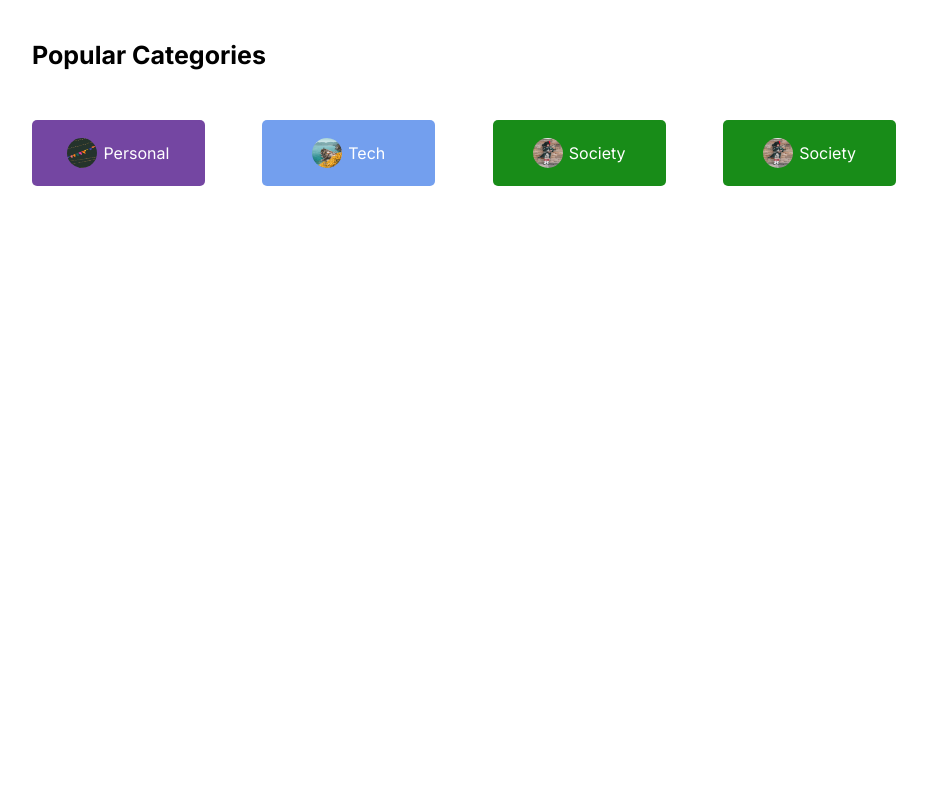
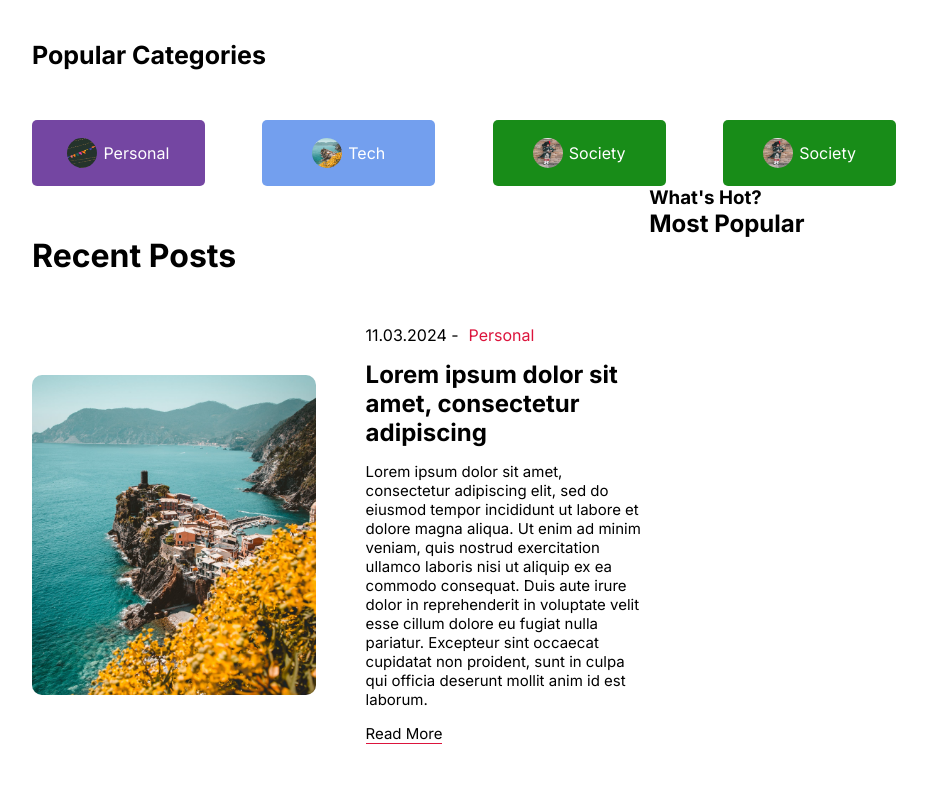
Before and after one commit to Edojonsnow/Next-Blog, a Next.js app: page / in a window 1280 px wide. Shown: the part 500-1296 px from the top of the page, without its empty margins (176-1103 px from the left). Before the commit the page ends 800 px from the top, so only its background shows below. Built offline with nearby package versions, Linux system fonts and the light colour scheme.

Commit message:
Added card list

```diff
--- a/src/app/globals.css
+++ b/src/app/globals.css
@@ -13,7 +13,7 @@
 }
 body {
   max-width: 100vw;
-  overflow: hidden;
+  overflow: auto;
 }
 a {
   color: inherit;
--- a/src/app/homepage.module.css
+++ b/src/app/homepage.module.css
@@ -0,0 +1,3 @@
+.content {
+  display: flex;
+}
--- a/src/components/Menu/Menu.jsx
+++ b/src/components/Menu/Menu.jsx
@@ -1,7 +1,13 @@
 import React from "react";
+import styles from "./menu.module.css";
 
 const Menu = () => {
-  return <div></div>;
+  return (
+    <div className={styles.container}>
+      <h3>What's Hot?</h3>
+      <h2>Most Popular</h2>
+    </div>
+  );
 };
 
 export default Menu;
--- a/src/components/Menu/menu.module.css
+++ b/src/components/Menu/menu.module.css
@@ -0,0 +1,3 @@
+.container {
+  flex: 2;
+}
--- /dev/null
+++ b/src/components/card/Card.jsx
@@ -0,0 +1,42 @@
+import React from "react";
+import styles from "./card.module.css";
+import Image from "next/image";
+import Link from "next/link";
+
+function Card() {
+  return (
+    <div className={styles.container}>
+      <div className={styles.imageContainer}>
+        <Image className={styles.image} src="/p1.jpeg" alt="personal" fill />
+      </div>
+      <div className={styles.textContainer}>
+        <div className={styles.details}>
+          <span className={styles.date}> 11.03.2024 - </span>
+          <span className={styles.postCategory}>Personal</span>
+        </div>
+        <Link href="/">
+          {" "}
+          <h2 className={styles.postTitle}>
+            {" "}
+            Lorem ipsum dolor sit amet, consectetur adipiscing
+          </h2>
+        </Link>
+        <p className={styles.postText}>
+          Lorem ipsum dolor sit amet, consectetur adipiscing elit, sed do
+          eiusmod tempor incididunt ut labore et dolore magna aliqua. Ut enim ad
+          minim veniam, quis nostrud exercitation ullamco laboris nisi ut
+          aliquip ex ea commodo consequat. Duis aute irure dolor in
+          reprehenderit in voluptate velit esse cillum dolore eu fugiat nulla
+          pariatur. Excepteur sint occaecat cupidatat non proident, sunt in
+          culpa qui officia deserunt mollit anim id est laborum.
+        </p>
+        <Link href="/" className={styles.readMore}>
+          {" "}
+          Read More
+        </Link>
+      </div>
+    </div>
+  );
+}
+
+export default Card;
--- /dev/null
+++ b/src/components/card/card.module.css
@@ -0,0 +1,41 @@
+.container {
+  margin-bottom: 50px;
+  display: flex;
+  align-items: center;
+  gap: 50px;
+}
+
+.imageContainer {
+  height: 320px;
+  flex: 1;
+  position: relative;
+}
+.textContainer {
+  flex: 1;
+  display: flex;
+  flex-direction: column;
+  gap: 15px;
+}
+.image {
+  object-fit: cover;
+  border-radius: 10px;
+}
+.details {
+  display: flex;
+  gap: 10px;
+}
+.postCategory {
+  color: crimson;
+}
+
+.postTitle {
+  font-size: 24px;
+}
+.postText {
+  font-size: 15px;
+}
+.readMore {
+  font-size: 15px;
+  border-bottom: 1px solid crimson;
+  width: max-content;
+}
--- a/src/components/cardList/CardList.jsx
+++ b/src/components/cardList/CardList.jsx
@@ -1,8 +1,18 @@
 import React from "react";
 import styles from "./cardList.module.css";
+import Image from "next/image";
+import Link from "next/link";
+import Card from "../card/Card";
 
 const CardList = () => {
-  return <div></div>;
+  return (
+    <div className={styles.container}>
+      <h1 className={styles.title}> Recent Posts</h1>
+      <Card />
+      <Card />
+      <Card />
+    </div>
+  );
 };
 
 export default CardList;
--- a/src/components/cardList/cardList.module.css
+++ b/src/components/cardList/cardList.module.css
@@ -0,0 +1,6 @@
+.container {
+  flex: 5;
+}
+.title {
+  margin: 50px 0;
+}
```
